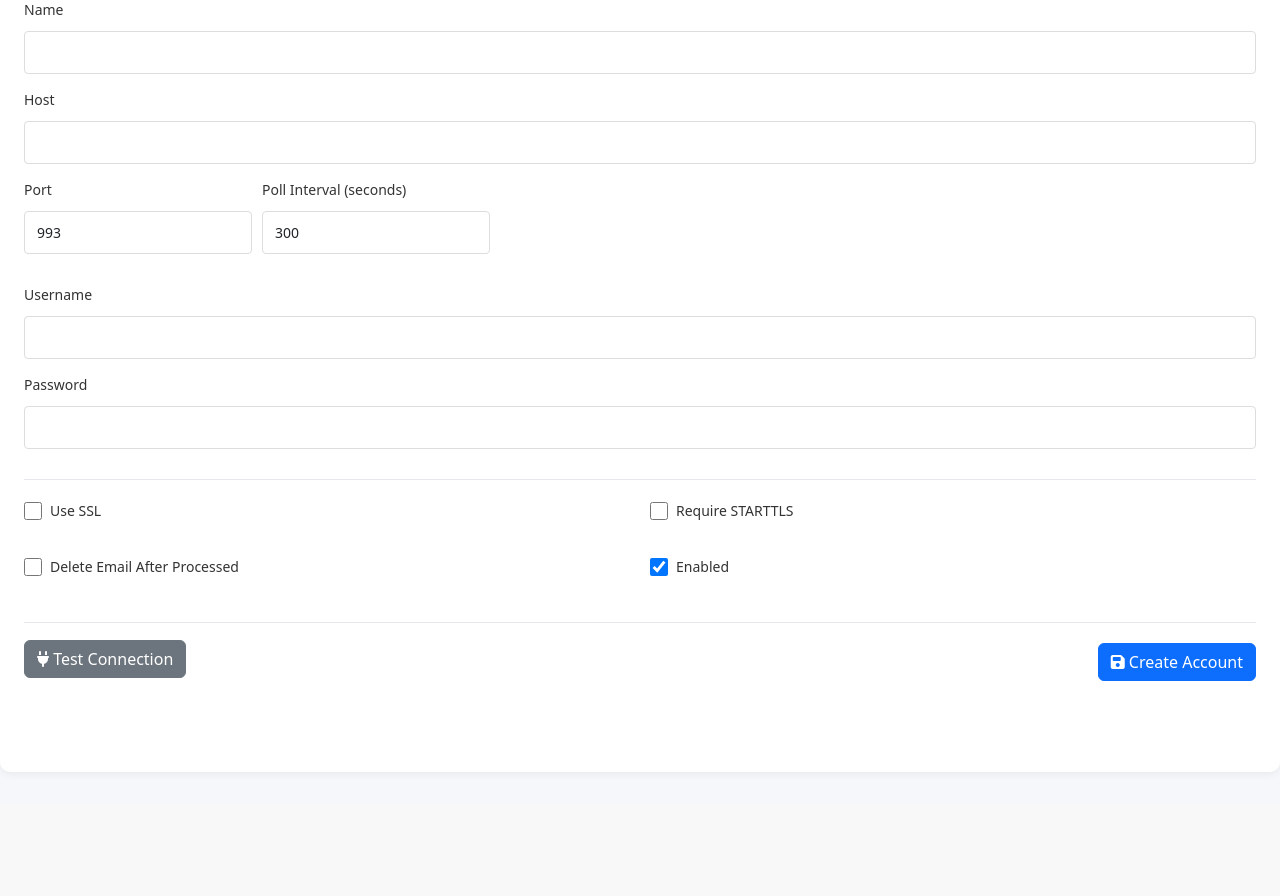
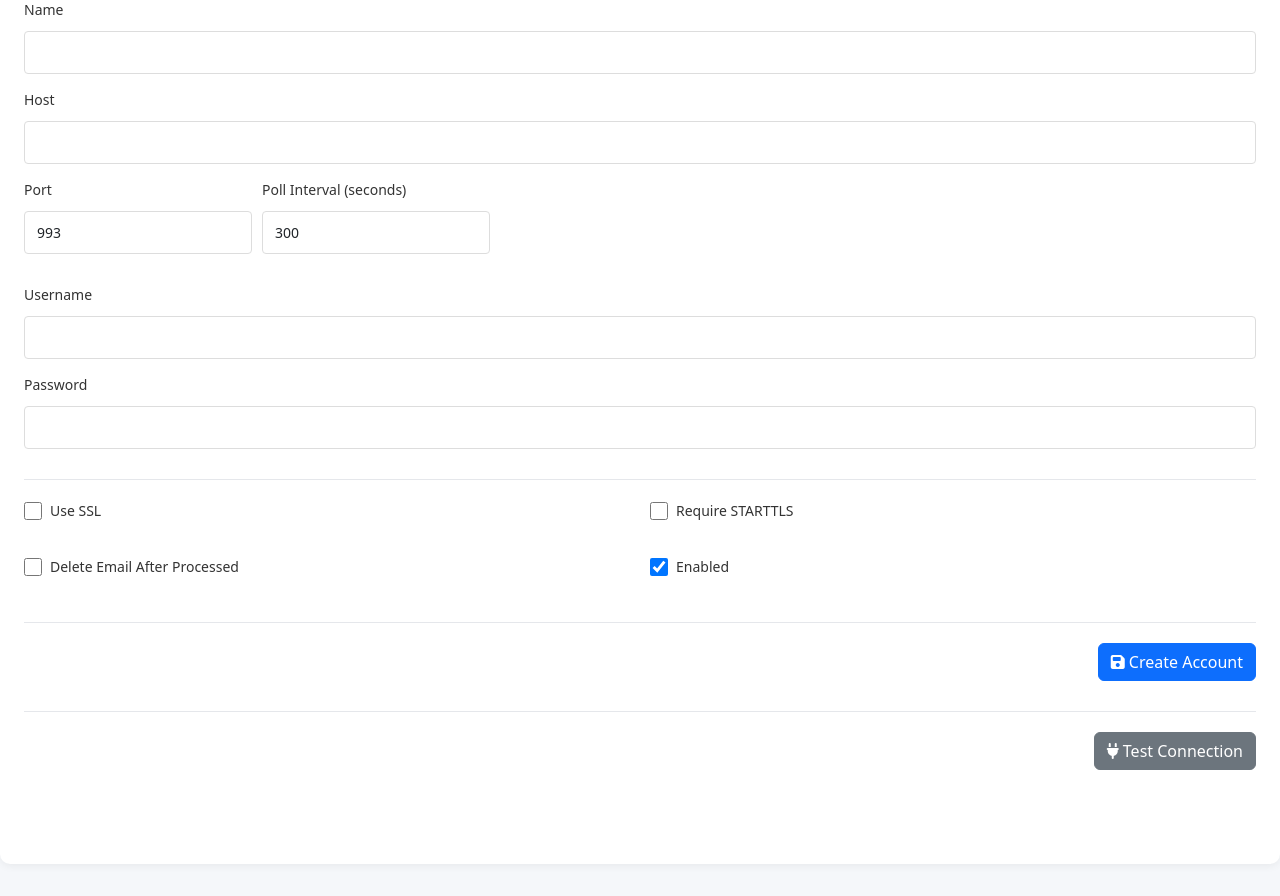
Before and after one commit to daygle/daygle-mail-archiver, a FastAPI app: page /imap_accounts/new in a window 1280 px wide. Shown: the part 238-1134 px from the top of the page. Before the commit the page ends 919 px from the top, so only its background shows below. Run offline with FastAPI, Linux system fonts and the light colour scheme; the visitor is signed in with stand-in values (Sample User, id 1); parts of the project's set-up code (start-up, migrations or seed data) failed here and were passed over.

Commit message:
IMAP Account Fix

```diff
--- a/api/static/style.css
+++ b/api/static/style.css
@@ -445,16 +445,31 @@ pre {
 
 .test-connection-form {
     display: flex;
-    justify-content: flex-start;
+    justify-content: flex-end;
     align-items: center;
     gap: 15px;
-    margin-top: -61px;
-    padding-top: 20px;
+    margin-top: 0;
+    padding: 0;
     border-top: none;
+    position: absolute;
+    margin-left: 0;
 }
 
 .test-connection-form button {
     margin: 0;
+}
+
+/* Position test-connection-form next to form-actions */
+.settings-section > form:last-of-type {
+    position: relative;
+}
+
+.settings-section > .test-connection-form {
+    position: static;
+    margin-top: 30px;
+    padding-top: 20px;
+    border-top: 1px solid #e5e7eb;
+    margin-bottom: 0;
 }
 
 .message-actions {
```
